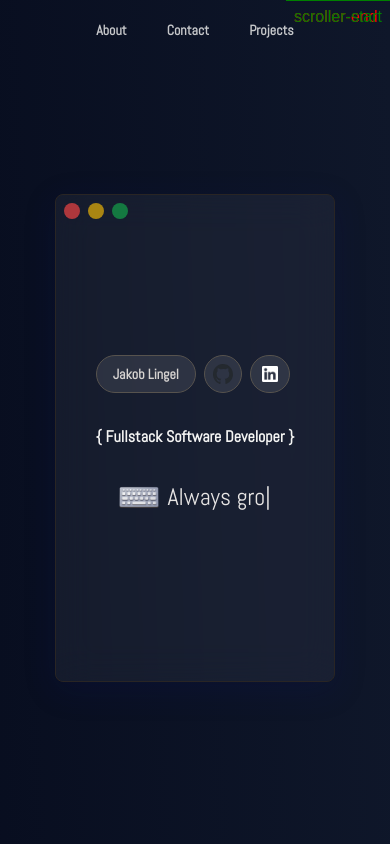
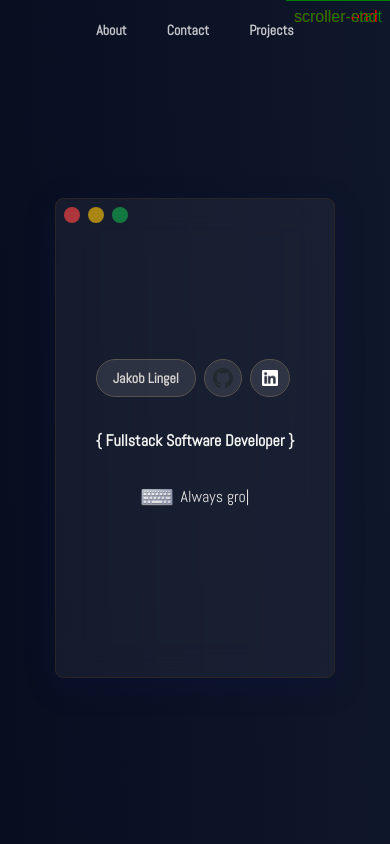
Before and after one commit to Davidcode2/portfolio, an Angular app in the folder fe/: page / in a window 390 px wide. Shown: the top 844 px of the page. Built offline with nearby package versions, Linux system fonts and the light colour scheme.

Commit message:
Adjust writer for mobile

```diff
--- a/fe/src/app/components/hero/hero.component.html
+++ b/fe/src/app/components/hero/hero.component.html
@@ -36,9 +36,8 @@
       </h3>
       <div class="col-span-3 row-start-3 flex gap-2 justify-self-center">
         <img
-          class="relative bottom-1 cursor-pointer"
+          class="relative bottom-1 cursor-pointer  w-8 xl:w-10"
           src="../assets/icons8-keyboard-94.png"
-          width="40"
           alt="Keyboard"
           (click)="restartWritingAnimation()"
         />
--- a/fe/src/app/components/text-writer/text-writer.component.html
+++ b/fe/src/app/components/text-writer/text-writer.component.html
@@ -1,3 +1,3 @@
-<div id="displayWord" class="text-2xl text-stone-200">
+<div id="displayWord" class="xl:text-2xl text-stone-200">
   {{ typeWord }}<span class="blink">{{ cursor }}</span>
 </div>
```
